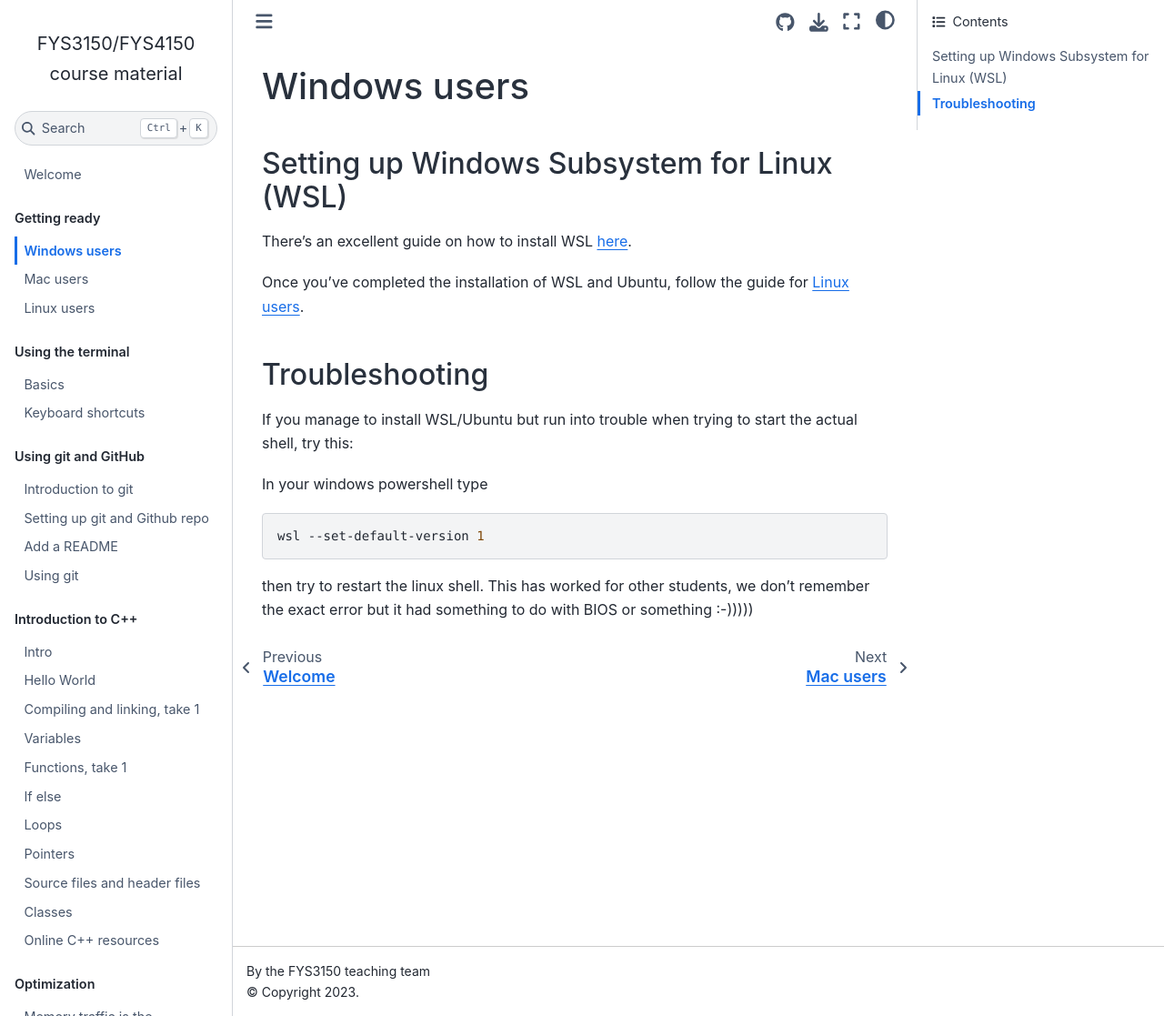
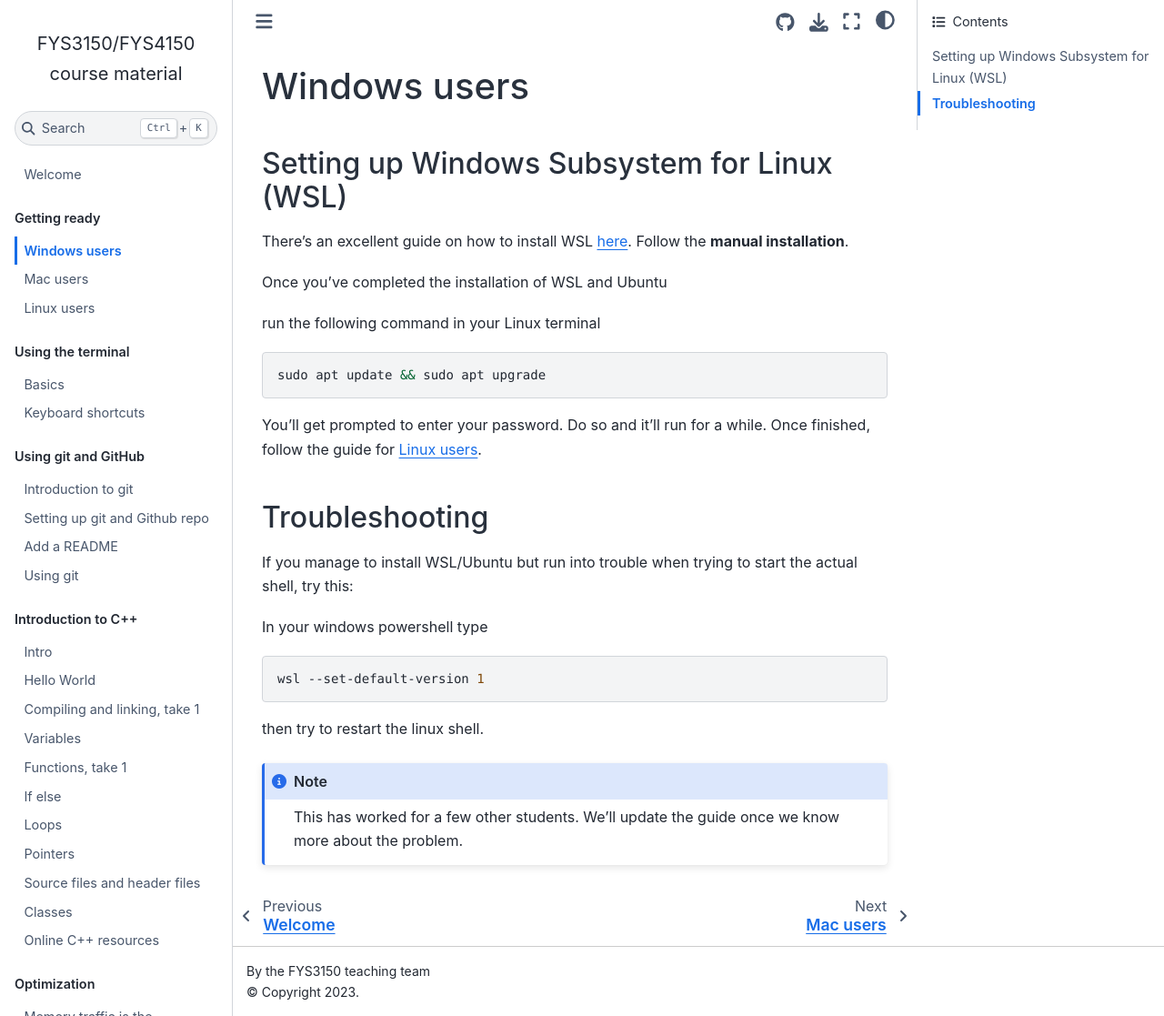
Before and after one commit to anderkve/FYS3150, a Jupyter Book: the page built from book/getting_ready/windows_users.md, in a window 1280 px wide and 1117 px high. Shown: the whole window at 91% size. Built offline with Jupyter Book 1.0.4 settings and Sphinx 7.4.7 and the Sphinx Book theme 1.1.4, drawn with Linux system fonts in a browser that asks for light colours.

Commit message:
Updated the installation guide for windows users.

````diff
--- a/book/getting_ready/windows_users.md
+++ b/book/getting_ready/windows_users.md
@@ -3,9 +3,18 @@
 ## Setting up Windows Subsystem for Linux (WSL)
 
 
-There's an excellent guide on how to install WSL [here](https://docs.microsoft.com/en-us/windows/wsl/install-win10).
+There's an excellent guide on how to install WSL [here](https://docs.microsoft.com/en-us/windows/wsl/install-win10). Follow the **manual installation**.
 
-Once you've completed the installation of WSL and Ubuntu, follow the guide for [Linux users](linux_users.md).
+
+Once you've completed the installation of WSL and Ubuntu
+
+run the following command in your Linux terminal
+
+```sh
+sudo apt update && sudo apt upgrade
+```
+
+You'll get prompted to enter your password. Do so and it'll run for a while. Once finished, follow the guide for [Linux users](linux_users.md).
 
 
 ## Troubleshooting
@@ -18,4 +27,8 @@
 wsl --set-default-version 1
 ```
 
-then try to restart the linux shell. This has worked for other students, we don't remember the exact error but it had something to do with BIOS or something :-)))))
+then try to restart the linux shell.
+
+```{note}
+This has worked for a few other students. We'll update the guide once we know more about the problem.
+```
````
Also changed, not shown: book/introduction_to_cpp/classes.md (+3 -3 lines), book/introduction_to_cpp/functions_take_1.md (+1 -1 lines), book/introduction_to_cpp/intro_to_armadillo.md (added, +48 -0 lines), book/introduction_to_cpp/pointers.md (+1 -1 lines).
